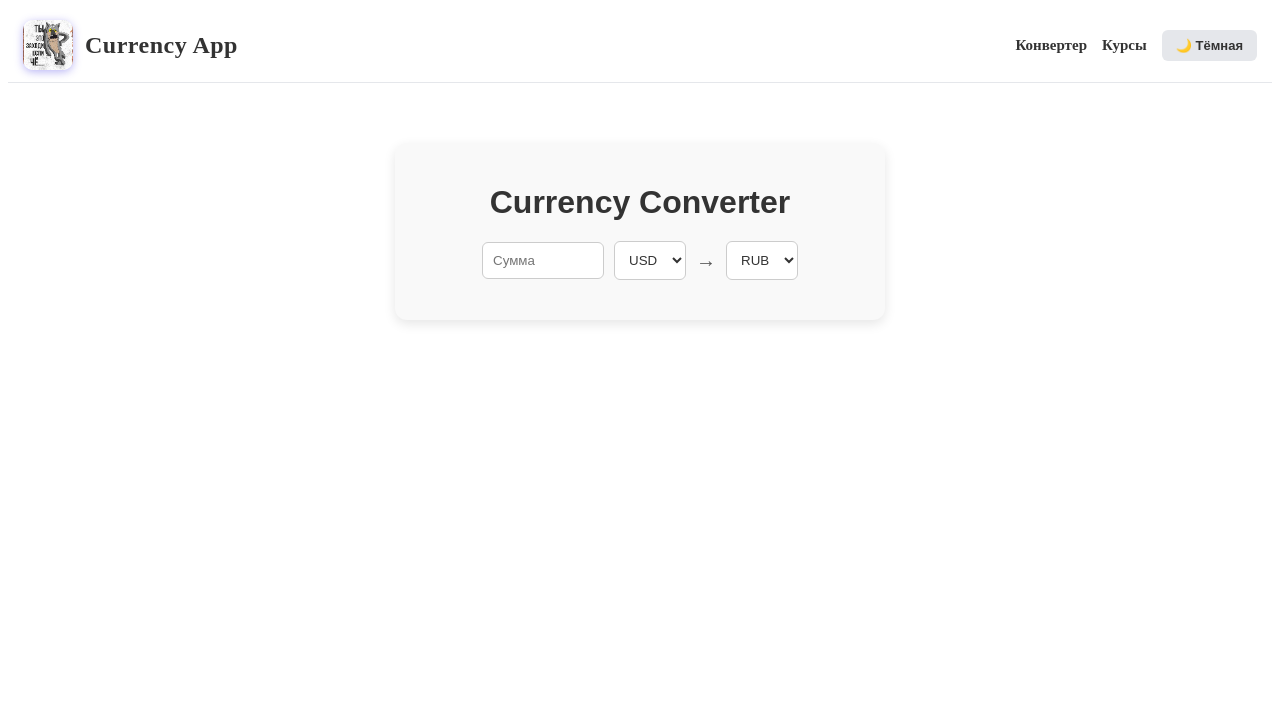
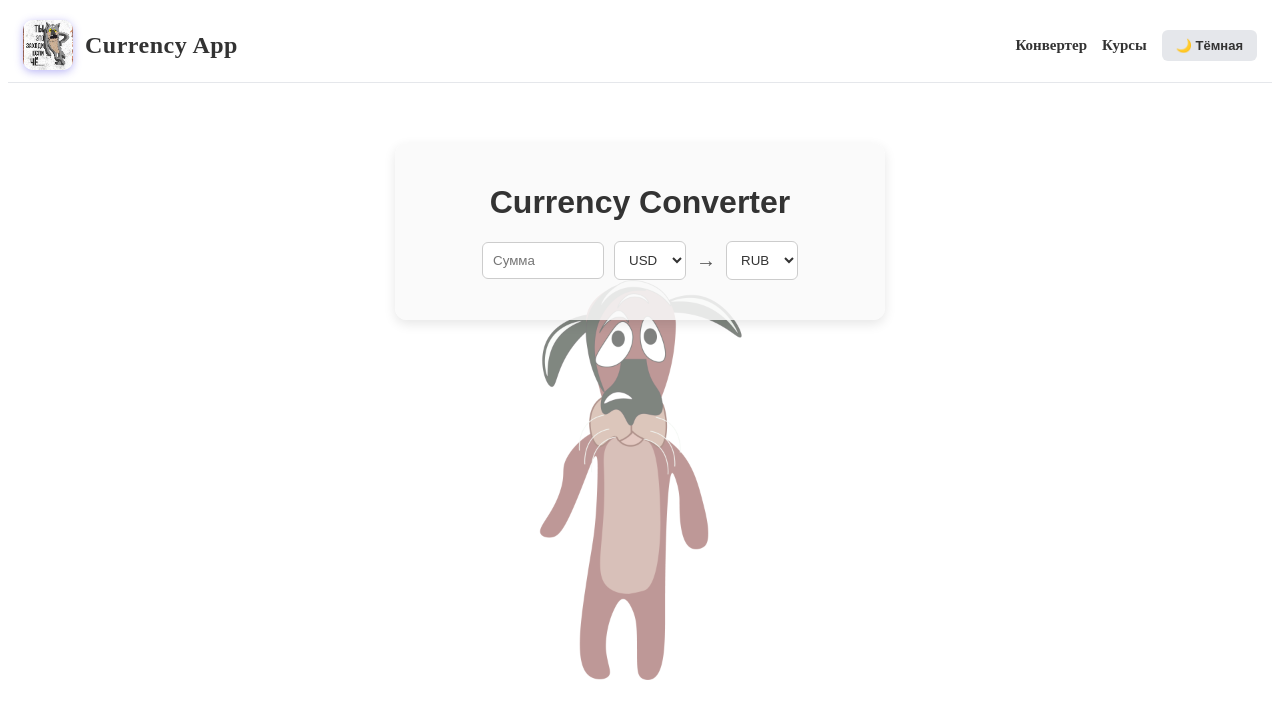
Before and after one commit to Aleky63/papa-converter, a React (Vite) app: page / in a window 1280 px wide. Shown: the top 718 px of the page. Built offline with nearby package versions, Linux system fonts and the light colour scheme.

Commit message:
01_02.03

```diff
--- a/src/App.tsx
+++ b/src/App.tsx
@@ -13,15 +13,62 @@ export default function App() {
       <div
         style={{
           padding: 20,
-          backgroundColor: dark ? "#1f2937" : "#fff",
+          backgroundColor: dark ? "#1f2937" : "#ffffffc4",
           minHeight: "100vh",
           transition: "background-color 0.3s",
+          position: "relative",
+          overflow: "hidden",
         }}
       >
-        <Routes>
-          <Route path="/" element={<Converter dark={dark} />} />
-          <Route path="/rates" element={<Rates dark={dark} />} />
-        </Routes>
+        {/* 👇 Волк (только в тёмной теме на ЛЮБОЙ странице) */}
+        {dark && (
+          <div
+            style={{
+              position: "fixed",
+              top: "60%",
+              left: "50%",
+              transform: "translate(-50%, -50%)",
+              width: "400px",
+              height: "400px",
+              backgroundImage: "url('/wolf.png')",
+              backgroundSize: "contain",
+              backgroundPosition: "center",
+              backgroundRepeat: "no-repeat",
+              opacity: 0.5,
+              pointerEvents: "none",
+              zIndex: 0,
+            }}
+          />
+        )}
+
+        {/* 👇 Собака (только в светлой теме на ЛЮБОЙ странице) */}
+        {!dark && (
+          <div
+            style={{
+              position: "fixed",
+              top: "60%",
+              left: "50%",
+              transform: "translate(-50%, -50%)",
+              width: "400px",
+              height: "400px",
+              backgroundImage: "url('/dog.png')",
+              backgroundSize: "contain",
+              backgroundPosition: "center",
+              backgroundRepeat: "no-repeat",
+              opacity: 0.5,
+              pointerEvents: "none",
+              zIndex: 0,
+            }}
+          />
+        )}
+
+        {/* 👇 Контент поверх фона */}
+        <div style={{ position: "relative", zIndex: 1 }}>
+          <Routes>
+            <Route path="/" element={<Converter dark={dark} />} />
+            <Route path="/rates" element={<Rates dark={dark} />} />
+          </Routes>
+        </div>
       </div>
     </>
   );
--- a/src/pages/Converter.tsx
+++ b/src/pages/Converter.tsx
@@ -34,6 +34,7 @@ export default function Converter({ dark = false }: Props) {
         const response = await fetch(
           `https://open.er-api.com/v6/latest/${fromCurrency}`,
         );
+
         const data: ApiResponse = await response.json();
 
         if (data.result !== "success") {
@@ -70,9 +71,12 @@ export default function Converter({ dark = false }: Props) {
         boxShadow: "0 4px 12px rgba(0,0,0,0.1)",
         textAlign: "center",
         fontFamily: "Arial, sans-serif",
-        backgroundColor: dark ? "#1f2937" : "#f9f9f9",
-        color: dark ? "#f3f4f6" : "#333",
+        backgroundColor: dark
+          ? "rgba(31, 41, 55, 0.05)"
+          : "rgba(249, 249, 249, 0.85)",
+        color: dark ? "#f3f4f6" : "#4e4e4e",
         transition: "background-color 0.3s, color 0.3s",
+        backdropFilter: dark ? "blur(5px)" : "none",
       }}
     >
       <h1 style={{ marginBottom: 20, color: dark ? "#f3f4f6" : "#333" }}>
@@ -99,7 +103,7 @@ export default function Converter({ dark = false }: Props) {
             width: 100,
             borderRadius: 6,
             border: "1px solid #ccc",
-            backgroundColor: dark ? "#374151" : "#fff",
+            backgroundColor: dark ? "rgba(55, 65, 81, 0.4)" : "#fff",
             color: dark ? "#f3f4f6" : "#333",
           }}
         />
@@ -111,7 +115,7 @@ export default function Converter({ dark = false }: Props) {
             padding: 10,
             borderRadius: 6,
             border: "1px solid #ccc",
-            backgroundColor: dark ? "#374151" : "#fff",
+            backgroundColor: dark ? "rgba(55, 65, 81, 0.4)" : "#fff",
             color: dark ? "#f3f4f6" : "#333",
           }}
         >
@@ -133,7 +137,7 @@ export default function Converter({ dark = false }: Props) {
             padding: 10,
             borderRadius: 6,
             border: "1px solid #ccc",
-            backgroundColor: dark ? "#374151" : "#fff",
+            backgroundColor: dark ? "rgba(55, 65, 81, 0.4)" : "#fff",
             color: dark ? "#f3f4f6" : "#333",
           }}
         >
--- a/src/pages/Rates.tsx
+++ b/src/pages/Rates.tsx
@@ -22,7 +22,7 @@ export default function Rates({ dark = false }: Props) {
     setLoading(true);
     try {
       const response = await fetch(`https://open.er-api.com/v6/latest/${base}`);
-      const data: RatesResponse = await response.json();
+      const data: RatesResponse = await response.json(); // ✅ Тип используется
 
       if (data.result === "success") {
         const filtered: Record<string, number> = {};
@@ -52,12 +52,24 @@ export default function Rates({ dark = false }: Props) {
     <div
       style={{
         maxWidth: 700,
-        margin: "0 auto",
+        margin: "40px auto",
+        padding: 20,
+        borderRadius: 12,
+        boxShadow: "0 4px 12px rgba(0,0,0,0.1)",
+        textAlign: "center",
+        fontFamily: "Arial, sans-serif",
+        // 👇 Прозрачный фон для видимости собаки
+        backgroundColor: dark
+          ? "rgba(31, 41, 55, 0.15)"
+          : "rgba(249, 249, 249, 0.7)",
         color: dark ? "#f3f4f6" : "#333",
-        transition: "color 0.3s",
+        transition: "background-color 0.3s, color 0.3s",
+        backdropFilter: dark ? "blur(2px)" : "none",
       }}
     >
-      <h1 style={{ marginBottom: 20 }}>Курсы валют</h1>
+      <h1 style={{ marginBottom: 20, color: dark ? "#f3f4f6" : "#333" }}>
+        Курсы валют
+      </h1>
 
       <div
         style={{
@@ -66,6 +78,7 @@ export default function Rates({ dark = false }: Props) {
           gap: 10,
           alignItems: "center",
           flexWrap: "wrap",
+          justifyContent: "center",
         }}
       >
         <select
@@ -74,7 +87,7 @@ export default function Rates({ dark = false }: Props) {
           style={{
             padding: 8,
             borderRadius: 6,
-            backgroundColor: dark ? "#374151" : "#fff",
+            backgroundColor: dark ? "rgba(55, 65, 81, 0.25)" : "#fff",
             color: dark ? "#f3f4f6" : "#333",
             border: "1px solid #ccc",
           }}
```
Also changed, not shown: public/dog.png (added), public/wolf.png (added).
